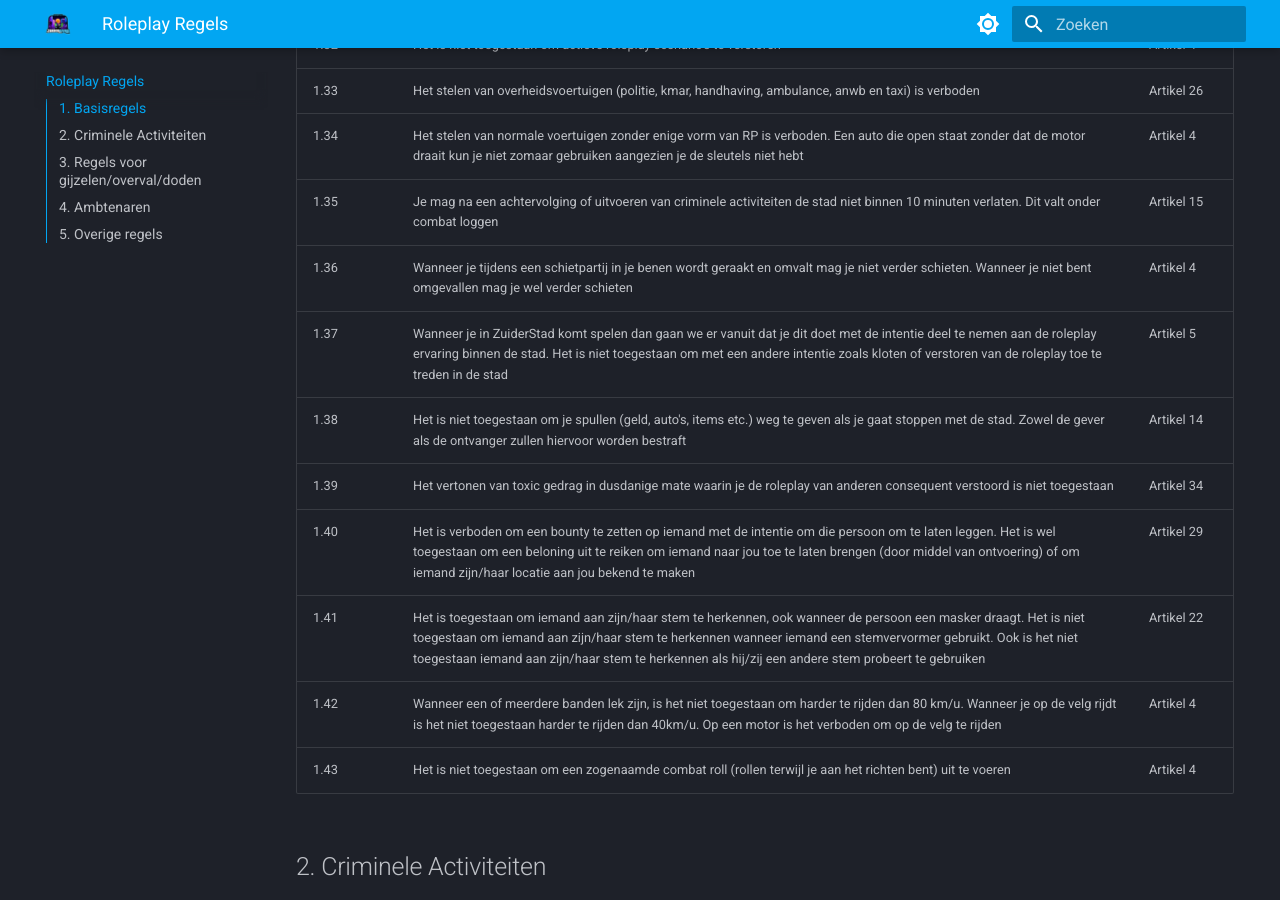
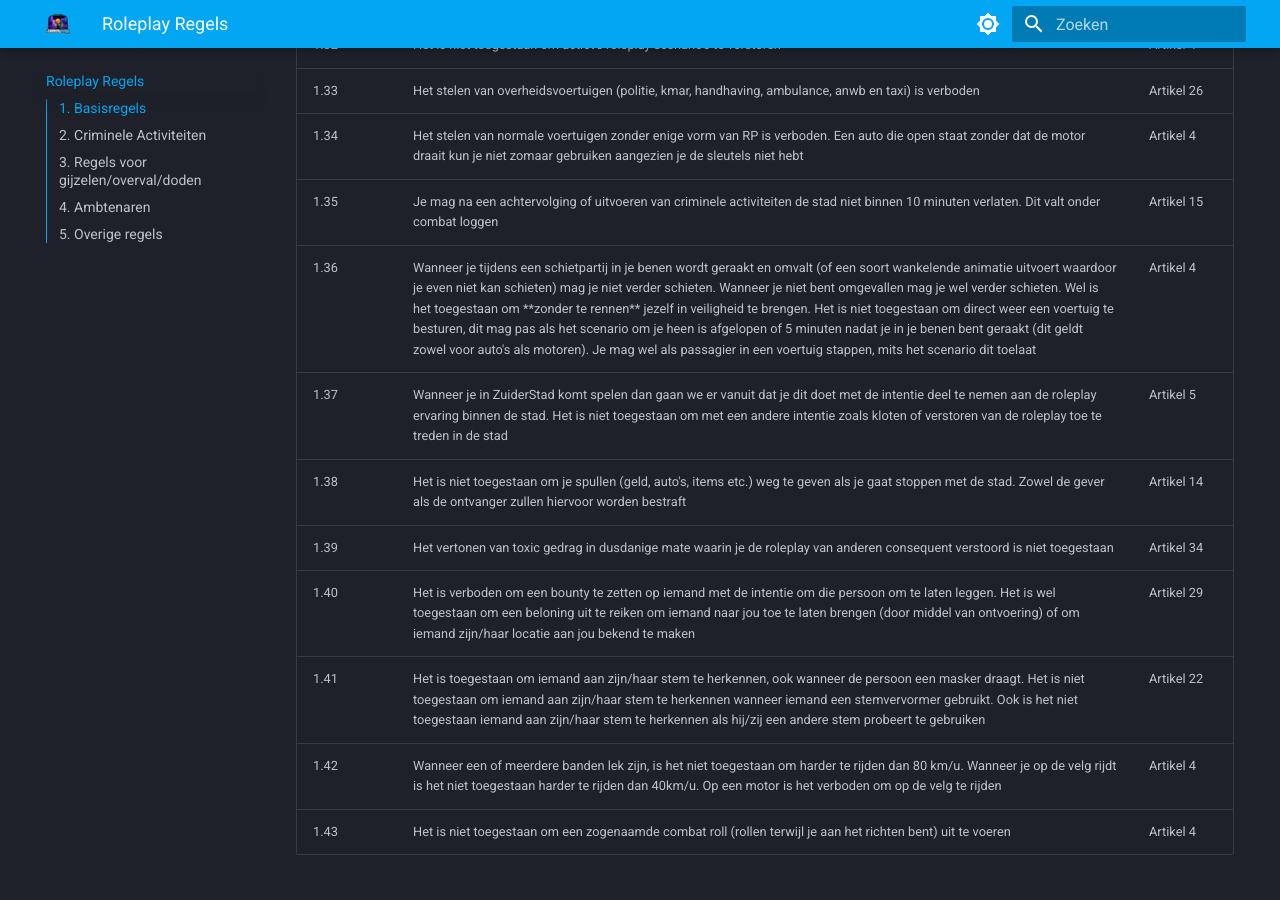
Before and after one commit to ZuiderStad-RP/regels, an MkDocs documentation site: the page built from docs/roleplay.md, in a window 1280 px wide and 900 px high, scrolled down 2105 px. Built offline with MkDocs 1.6.1 and Material for MkDocs 9.7.7, drawn with Linux system fonts in a browser that asks for light colours.

Commit message:
Update roleplay.md

```diff
--- a/docs/roleplay.md
+++ b/docs/roleplay.md
@@ -39,7 +39,7 @@
  <tr><td>1.33</td><td>Het stelen van overheidsvoertuigen (politie, kmar, handhaving, ambulance, anwb en taxi) is verboden</td><td>Artikel 26</td></tr>
  <tr><td>1.34</td><td>Het stelen van normale voertuigen zonder enige vorm van RP is verboden. Een auto die open staat zonder dat de motor draait kun je niet zomaar gebruiken aangezien je de sleutels niet hebt</td><td>Artikel 4</td></tr>
  <tr><td>1.35</td><td>Je mag na een achtervolging of uitvoeren van criminele activiteiten de stad niet binnen 10 minuten verlaten. Dit valt onder combat loggen</td><td>Artikel 15</td></tr>
- <tr><td>1.36</td><td>Wanneer je tijdens een schietpartij in je benen wordt geraakt en omvalt mag je niet verder schieten. Wanneer je niet bent omgevallen mag je wel verder schieten</td><td>Artikel 4</td></tr>
+ <tr><td>1.36</td><td>Wanneer je tijdens een schietpartij in je benen wordt geraakt en omvalt (of een soort wankelende animatie uitvoert waardoor je even niet kan schieten) mag je niet verder schieten. Wanneer je niet bent omgevallen mag je wel verder schieten. Wel is het toegestaan om **zonder te rennen** jezelf in veiligheid te brengen. Het is niet toegestaan om direct weer een voertuig te besturen, dit mag pas als het scenario om je heen is afgelopen of 5 minuten nadat je in je benen bent geraakt (dit geldt zowel voor auto's als motoren). Je mag wel als passagier in een voertuig stappen, mits het scenario dit toelaat</td><td>Artikel 4</td></tr>
  <tr><td>1.37</td><td>Wanneer je in ZuiderStad komt spelen dan gaan we er vanuit dat je dit doet met de intentie deel te nemen aan de roleplay ervaring binnen de stad. Het is niet toegestaan om met een andere intentie zoals kloten of verstoren van de roleplay toe te treden in de stad</td><td>Artikel 5</td></tr>
  <tr><td>1.38</td><td>Het is niet toegestaan om je spullen (geld, auto's, items etc.) weg te geven als je gaat stoppen met de stad. Zowel de gever als de ontvanger zullen hiervoor worden bestraft</td><td>Artikel 14</td></tr>
  <tr><td>1.39</td><td>Het vertonen van toxic gedrag in dusdanige mate waarin je de roleplay van anderen consequent verstoord is niet toegestaan</td><td>Artikel 34</td></tr>
```
